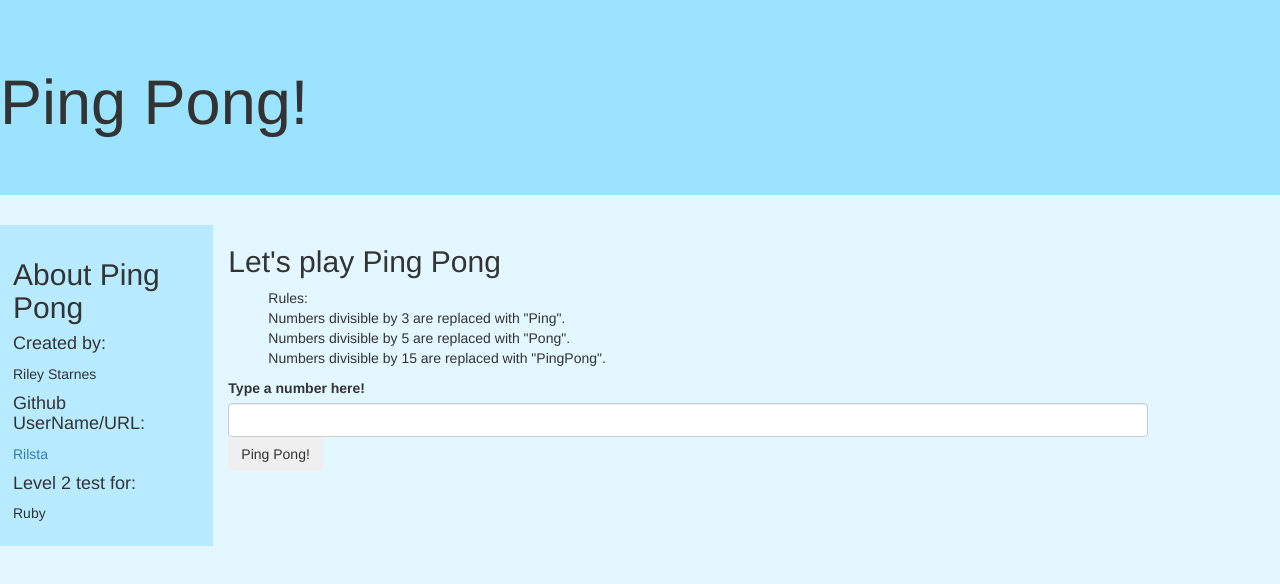
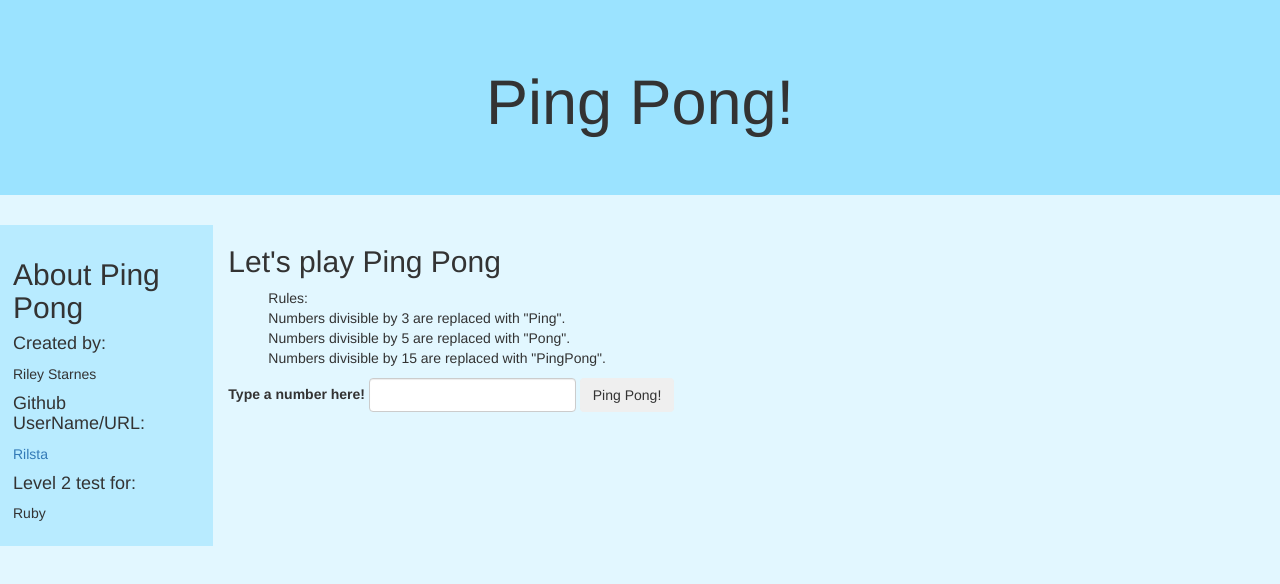
Before and after one commit to Rilsta/PingPong, a plain HTML site: page Index.html in a window 1280 px wide. Drawn offline with Linux system fonts and the light colour scheme.

Commit message:
Center the text in jumbotron div, change form class to inline

```diff
--- a/Index.html
+++ b/Index.html
@@ -33,7 +33,7 @@
             <li>Numbers divisible by 15 are replaced with "PingPong".</li>
           </ul>
 
-        <form>
+        <form class="form-inline">
           <div class="form-group">
             <label for="pingPongNumber">Type a number here!</label>
             <input id="pingPongNumber" type="text" class="form-control">
--- a/css/styles.css
+++ b/css/styles.css
@@ -8,6 +8,7 @@ ul{
 
 .jumbotron{
   background-color: #9BE3FF;
+  text-align: center;
 }
 
 .col-md-2{
```
